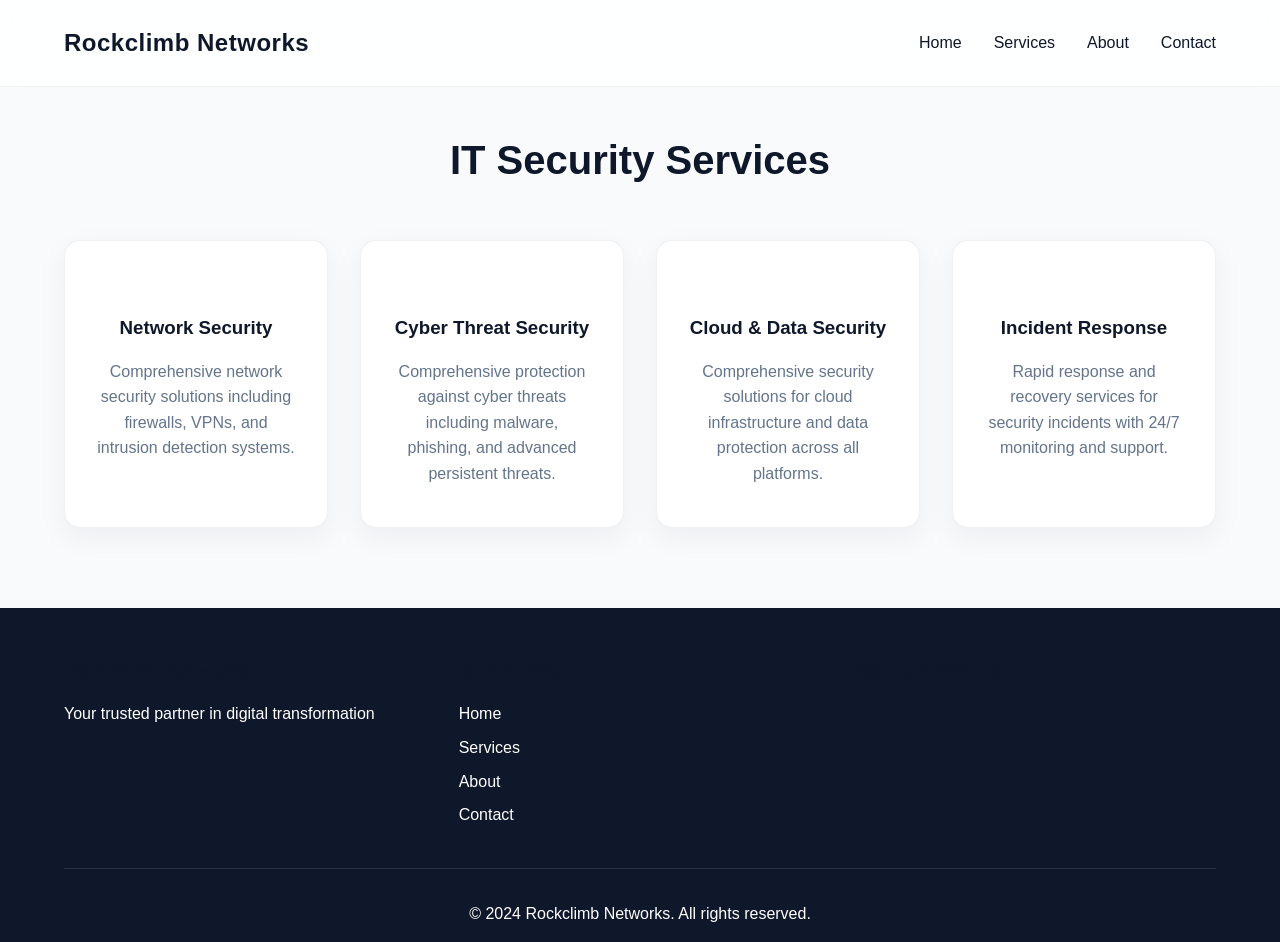
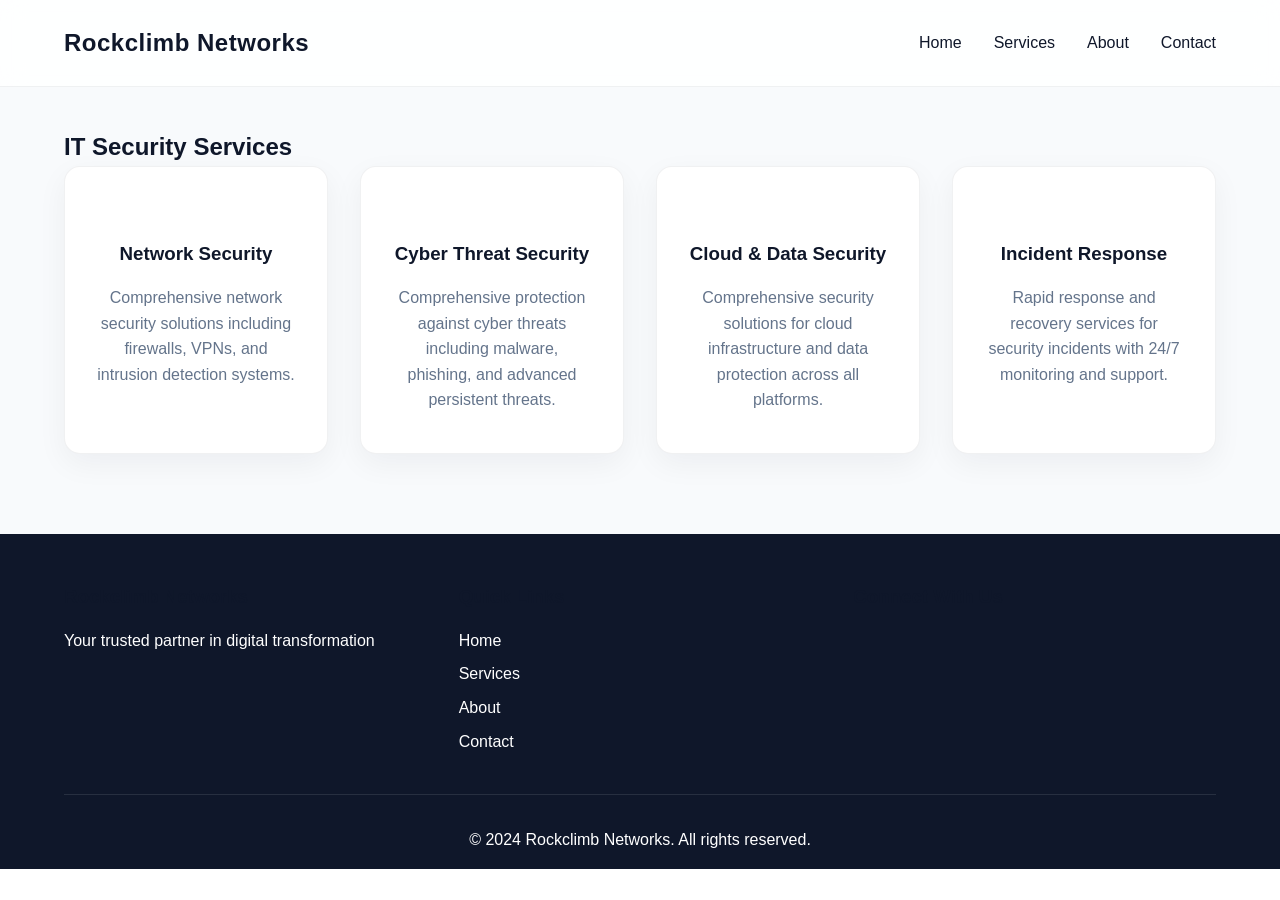

seo: implement search meta descriptions, open graph sharing preview cards, and enforce semantic h1 structure on all subpages

--- a/styles.css
+++ b/styles.css
@@ -594,10 +594,10 @@ h1, h2, h3, h4, h5, h6 {
     .services h2,
     .about h2,
     .contact h2,
-    .web-development-services h2,
-    .digital-marketing-services h2,
-    .tally-hosting-services h2,
-    .it-security-services h2 {
+    .web-development-services h1,
+    .digital-marketing-services h1,
+    .tally-hosting-services h1,
+    .it-security-services h1 {
         font-size: 1.8rem;
     }
 
@@ -626,20 +626,13 @@ h1, h2, h3, h4, h5, h6 {
     background: var(--section-bg);
 }
 
-.web-development-services h2 {
-    text-align: center;
-    margin-bottom: 3rem;
-    color: var(--heading-color);
-    font-size: 2.5rem;
-}
-
 /* Web Development Services Page Specific Styles */
 .web-development-services {
     padding: 8rem 5% 5rem;
     background: var(--section-bg);
 }
 
-.web-development-services h2 {
+.web-development-services h1 {
     text-align: center;
     margin-bottom: 3rem;
     color: var(--heading-color);
@@ -652,7 +645,7 @@ h1, h2, h3, h4, h5, h6 {
     background: var(--section-bg);
 }
 
-.digital-marketing-services h2 {
+.digital-marketing-services h1 {
     text-align: center;
     margin-bottom: 3rem;
     color: var(--heading-color);
@@ -665,7 +658,7 @@ h1, h2, h3, h4, h5, h6 {
     background: var(--section-bg);
 }
 
-.tally-hosting-services h2 {
+.tally-hosting-services h1 {
     text-align: center;
     margin-bottom: 3rem;
     color: var(--heading-color);
@@ -678,7 +671,7 @@ h1, h2, h3, h4, h5, h6 {
     background: var(--section-bg);
 }
 
-.it-security-services h2 {
+.it-security-services h1 {
     text-align: center;
     margin-bottom: 3rem;
     color: var(--heading-color);
